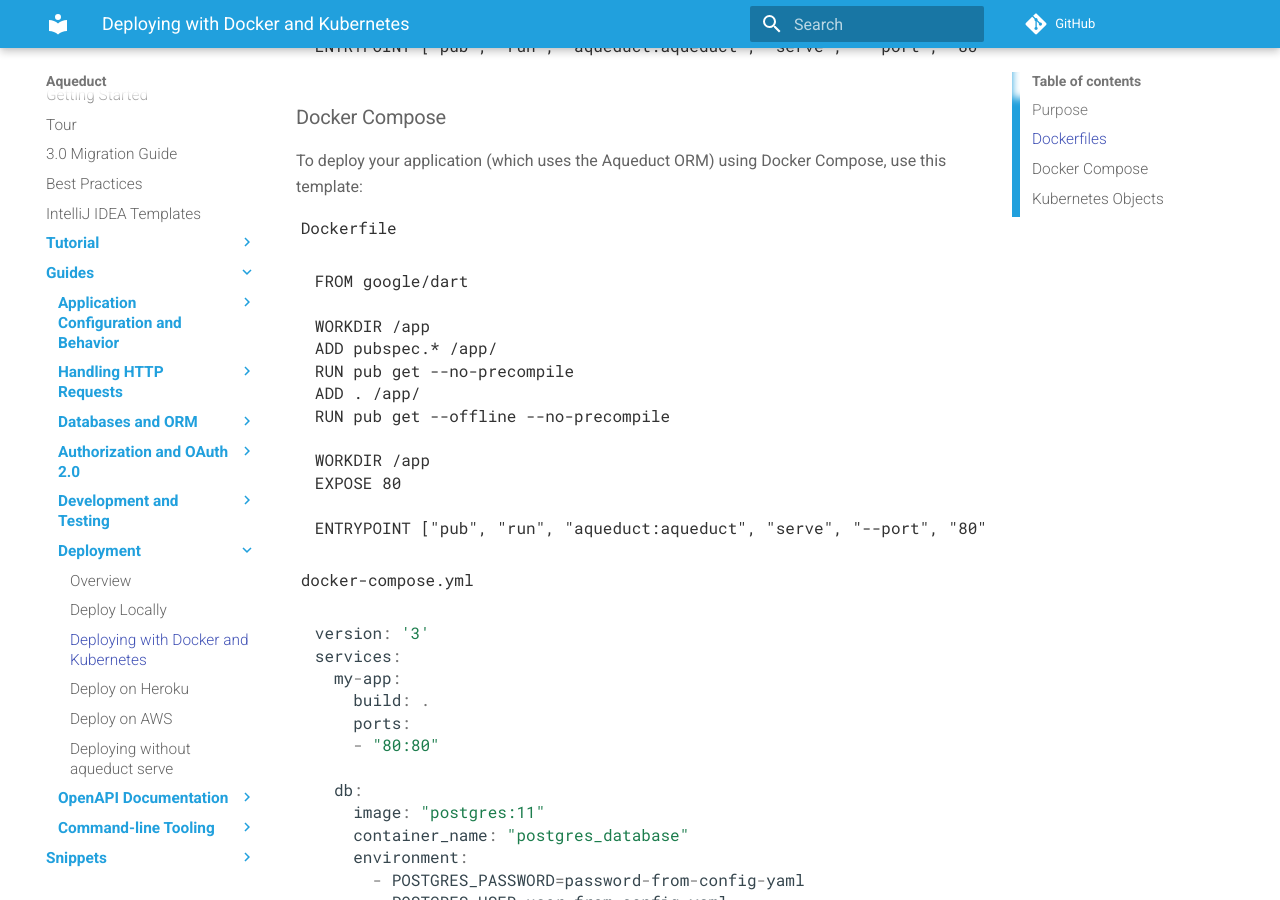
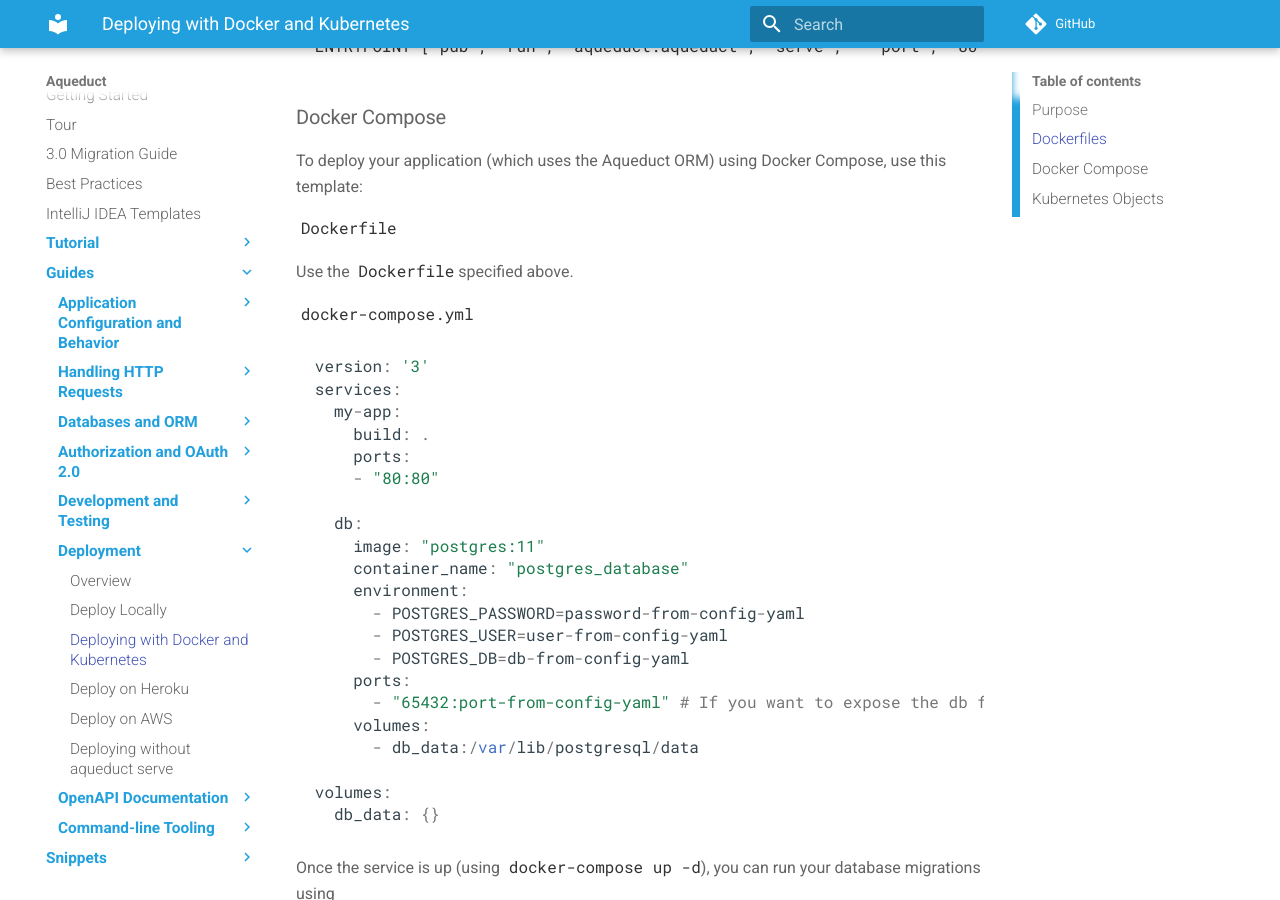
Before and after one commit to stablekernel/aqueduct, an MkDocs documentation site: the page built from source/docs/deploy/deploy_docker.md, in a window 1280 px wide and 900 px high, scrolled down 770 px. Built offline with MkDocs 1.6.1 and Material for MkDocs 9.7.7, drawn with Linux system fonts in a browser that asks for light colours; comment, search, counter and statistics services are not loaded; old or Windows-style settings are respelled for this version of MkDocs.

Commit message:
Removed redundant Dockerfile in docker compose section

````diff
--- a/source/docs/deploy/deploy_docker.md
+++ b/source/docs/deploy/deploy_docker.md
@@ -33,20 +33,7 @@ To deploy your application (which uses the Aqueduct ORM) using Docker Compose, u
 
 `Dockerfile`
 
-```
-FROM google/dart
-
-WORKDIR /app
-ADD pubspec.* /app/
-RUN pub get --no-precompile
-ADD . /app/
-RUN pub get --offline --no-precompile
-
-WORKDIR /app
-EXPOSE 80
-
-ENTRYPOINT ["pub", "run", "aqueduct:aqueduct", "serve", "--port", "80"]
-```
+Use the `Dockerfile` specified above.
 
 `docker-compose.yml`
 
````
